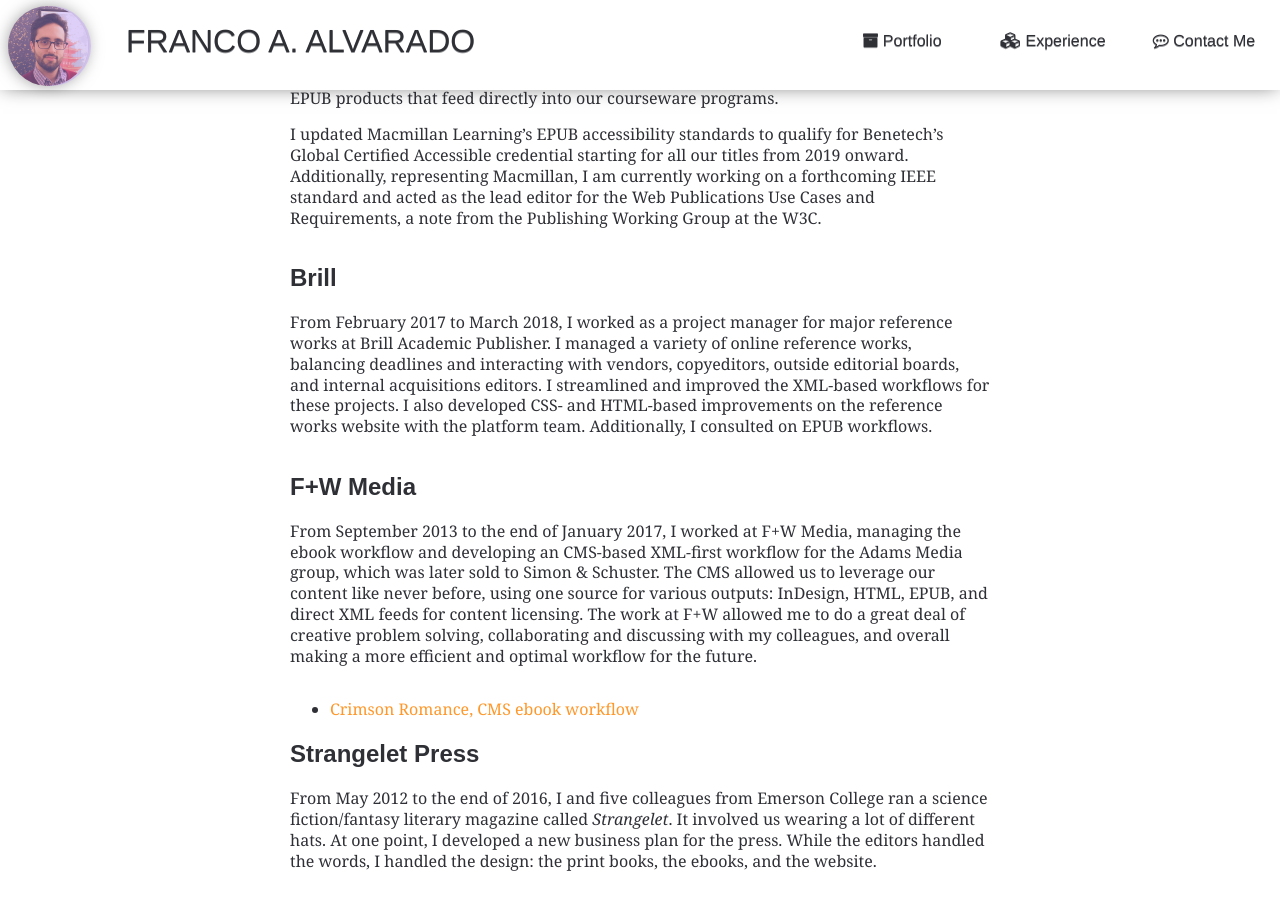
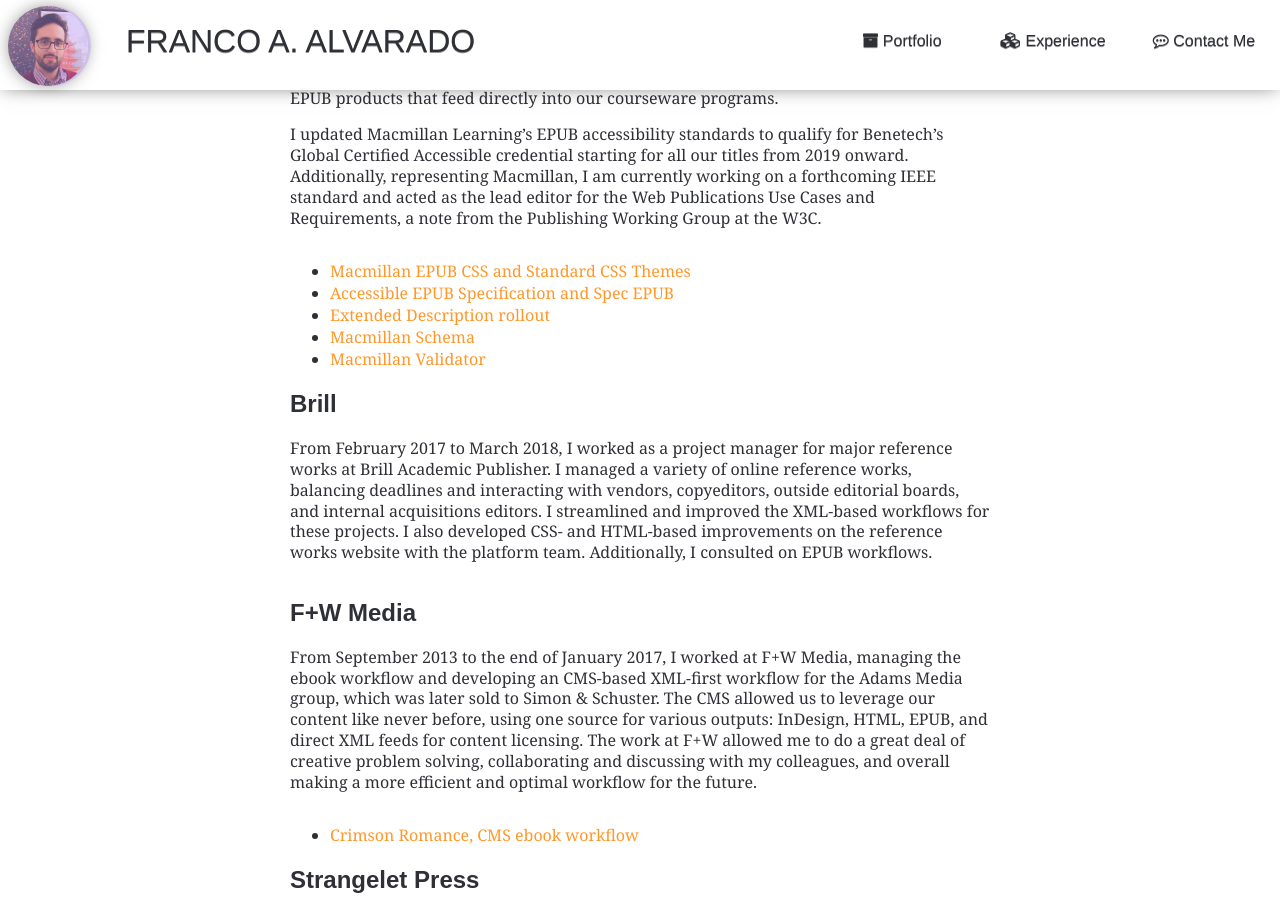
Before and after one commit to francopub/francopub.github.io, a Jekyll site: the page built from experience/index.html, in a window 1280 px wide and 900 px high, scrolled down 535 px. Built offline with Jekyll 4.4.1, drawn with Linux system fonts in a browser that asks for light colours; nearby versions of some CDN libraries; some web fonts are replaced.

Commit message:
Update index.html

```diff
--- a/experience/index.html
+++ b/experience/index.html
@@ -28,6 +28,14 @@
   <p>In order to support the quality of our products, I assist in developing our Validator tool which checks against industry standards (Ace accessibility validator, HTML Validator, CSS Jigsaw Validator, and custom rules), troubleshoot EPUB issues, and develop workflows for EPUB products that feed directly into our courseware programs.</p>
 
   <p>I updated Macmillan Learning&#8217;s EPUB accessibility standards to qualify for Benetech&#8217;s Global Certified Accessible credential starting for all our titles from 2019 onward. Additionally, representing Macmillan, I am currently working on a forthcoming IEEE standard and  acted as the lead editor for the Web Publications Use Cases and Requirements, a note from the Publishing Working Group at the W3C.</p>
+
+  <ul>
+    <li><a href="">Macmillan EPUB CSS and Standard CSS Themes</a> </li>
+    <li><a href="">Accessible EPUB Specification and Spec EPUB</a></li>
+    <li><a href="">Extended Description rollout</a></li>
+    <li><a href="">Macmillan Schema</a></li>
+    <li><a href="">Macmillan Validator</a></li>
+  </ul>
 
   <h2>Brill</h2>
   <p>From February 2017 to March 2018, I worked as a project manager for major reference works at Brill Academic Publisher. I managed a variety of online reference works, balancing deadlines and interacting with vendors, copyeditors, outside editorial boards, and internal acquisitions editors. I streamlined and improved the XML-based workflows for these projects. I also developed CSS- and HTML-based improvements on the reference works website with the platform team. Additionally, I consulted on EPUB workflows.</p>
```
